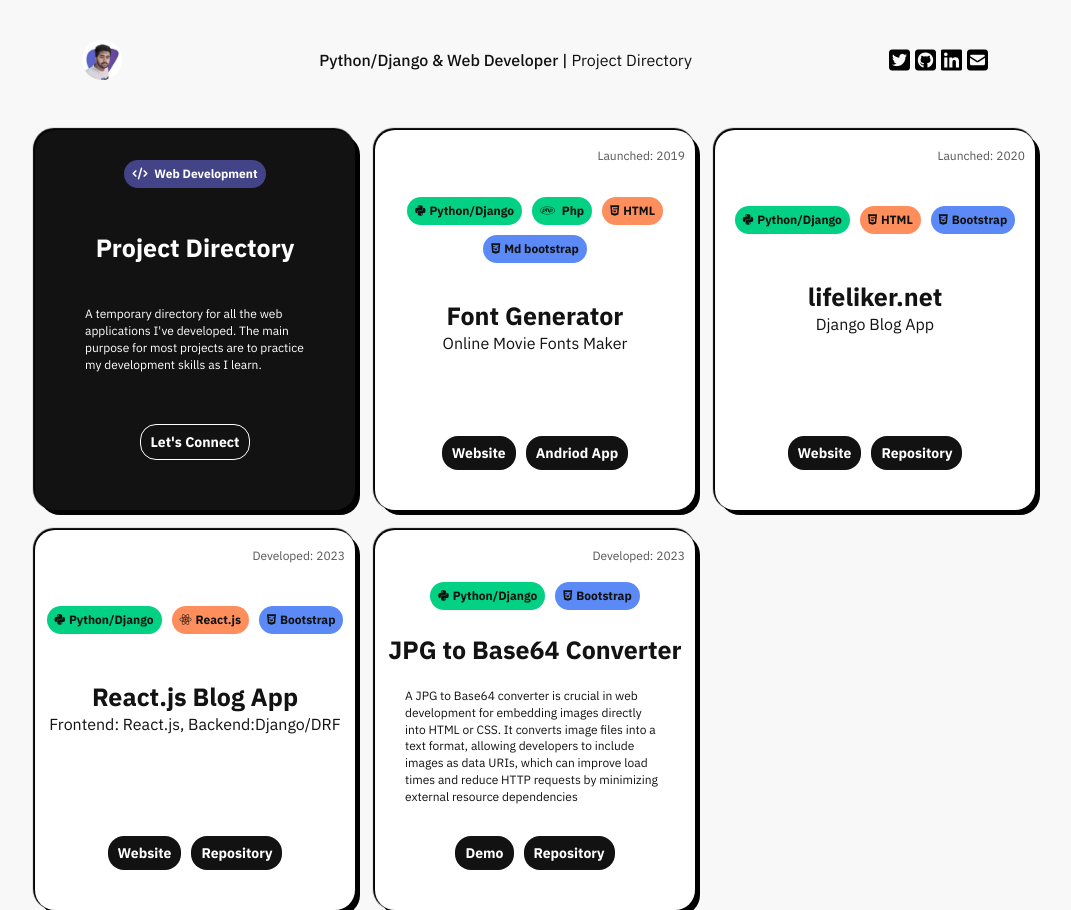
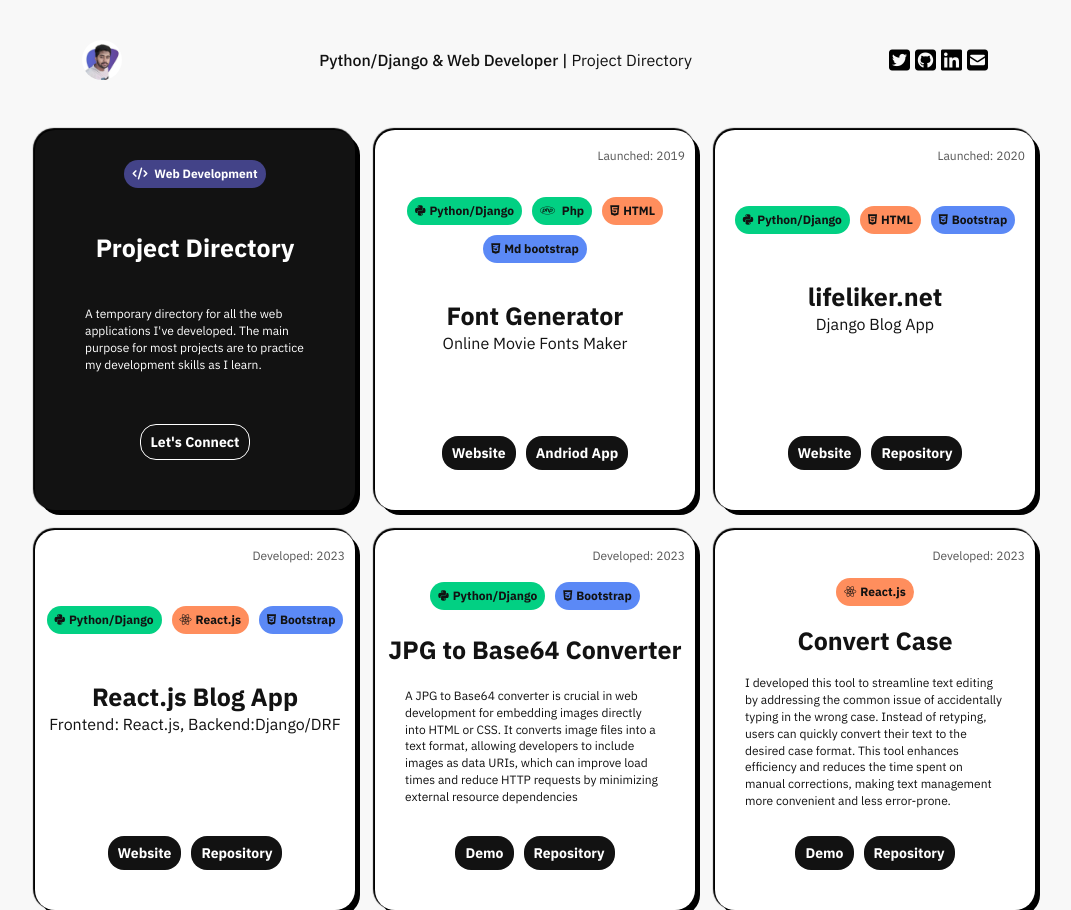
Before and after one commit to madhanumk/madhanumk.github.io, a plain HTML site: page index.html in a window 1280 px wide. Shown: the whole page, without its empty margins (105-1176 px from the left). Drawn offline with Linux system fonts and the light colour scheme.

Commit message:
Update index.html

```diff
--- a/index.html
+++ b/index.html
@@ -462,6 +462,27 @@
 					</div>
 				</div>
 
+				<div class="project-card">
+					<p class="date">Developed: 2023</p>
+					<div class="project-tags">
+						<ul>
+                            <li class="html"><i class="fa-brands fa-react"></i>React.js</li>
+						</ul>
+					</div>
+					<div class="project-title">
+						<h1>Convert Case</h1>
+
+					</div>
+					<div class="project-desc">
+						<p>I developed this tool to streamline text editing by addressing the common issue of accidentally typing in the wrong case. Instead of retyping, users can quickly convert their text to the desired case format. This tool enhances efficiency and reduces the time spent on manual corrections, making text management more convenient and less error-prone.</p>
+					</div>
+					<div class="project-links">
+						<a href="https://madhanumk.github.io/case-converter/"><button>Demo</button></a>
+						<a href="https://github.com/madhanumk/case-converter"><button>Repository </button></a>
+					</div>
+				</div>
+
+
 
 			</section>
 		</main>
```
